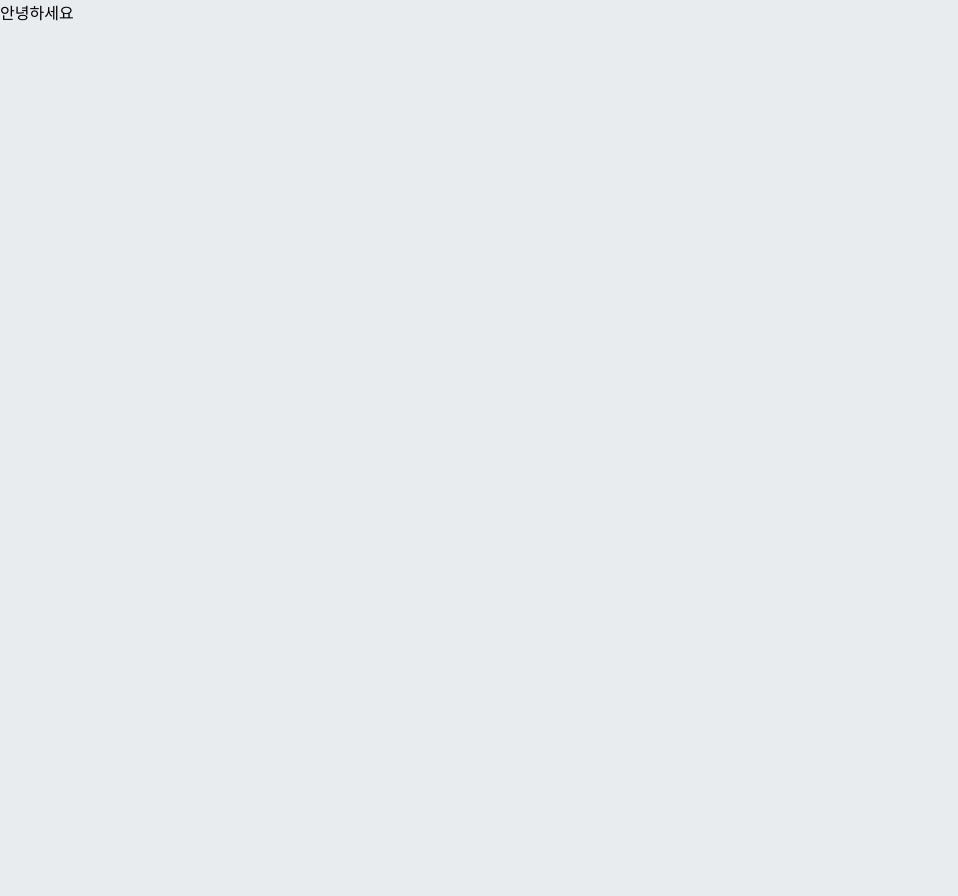
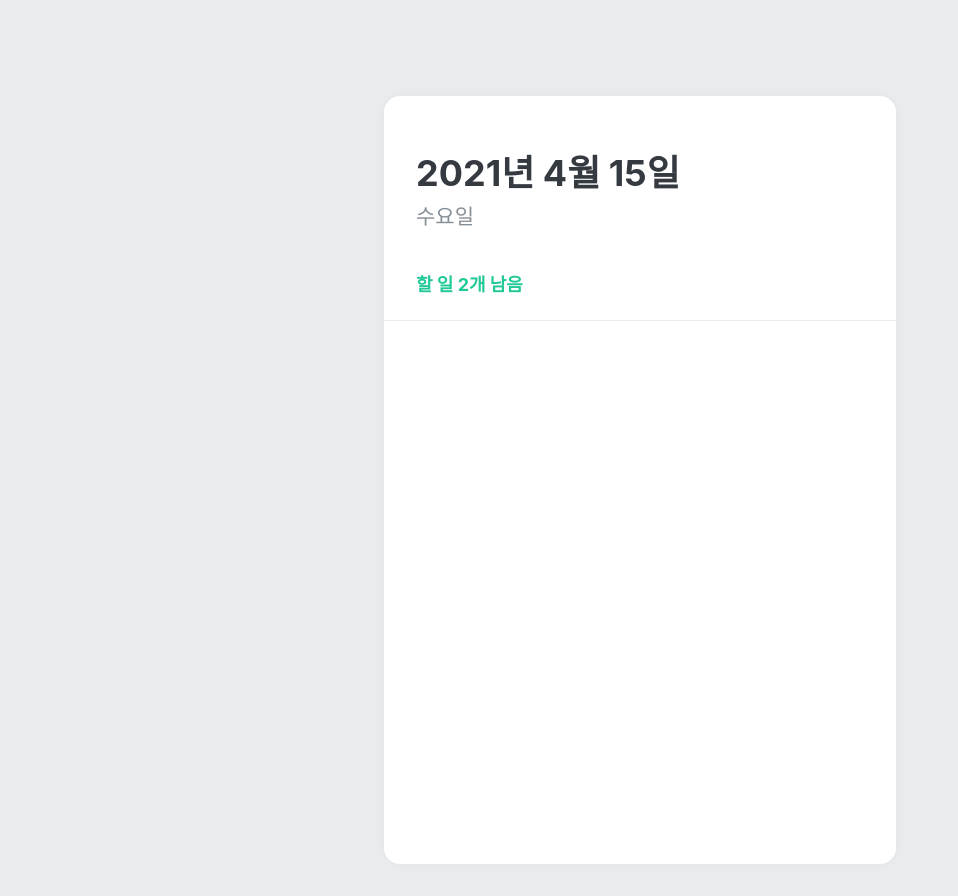
Before and after one commit to seoyeon-baek/TodoLIst, a React (Create React App) app: page / in a window 1280 px wide. Shown: the whole page, without its empty margins (0-958 px from the left). Before the commit the page ends 800 px from the top, so only its background shows below. Built offline with nearby package versions, Linux system fonts and the light colour scheme.

Commit message:
Add: TodoHead

```diff
--- a/src/App.js
+++ b/src/App.js
@@ -1,6 +1,9 @@
 import React from "react";
 import {createGlobalStyle} from "styled-components";
+import TodoTemplate from "./components/TodoTemplate";
+import TodoHead from "./components/TodoHead";
 
+// 글로벌 스타일을 추가할 땐 createGlobalStyle을 사용한다
 const GlobalStyle = createGlobalStyle`
   body{
     background: #e9ecef;
@@ -11,7 +14,9 @@
   return (
     <>
       <GlobalStyle />
-      <div>안녕하세요</div>
+      <TodoTemplate>
+        <TodoHead />
+      </TodoTemplate>
     </>
   );
 }
--- /dev/null
+++ b/src/components/TodoHead.js
@@ -0,0 +1,41 @@
+import React from "react";
+import styled from "styled-components";
+
+const TodoHeadBlock = styled.div`
+  padding-top: 48px;
+  padding-left: 32px;
+  padding-right: 32px;
+  padding-bottom: 24px;
+  border-bottom: 1px solid #e9ecef;
+
+  h1 {
+    margin: 0px;
+    font-size: 36px;
+    color: #343a40;
+  }
+
+  .day {
+    margin-top: 4px;
+    color: #868e96;
+    font-size: 21px;
+  }
+
+  .tasks-left {
+    color: #20c997;
+    font-size: 18px;
+    margin-top: 40px;
+    font-weight: bold;
+  }
+`;
+
+function TodoHead() {
+  return (
+    <TodoHeadBlock>
+      <h1>2021년 4월 15일</h1>
+      <div className="day">수요일</div>
+      <div className="tasks-left">할 일 2개 남음</div>
+    </TodoHeadBlock>
+  );
+}
+
+export default TodoHead;
```
